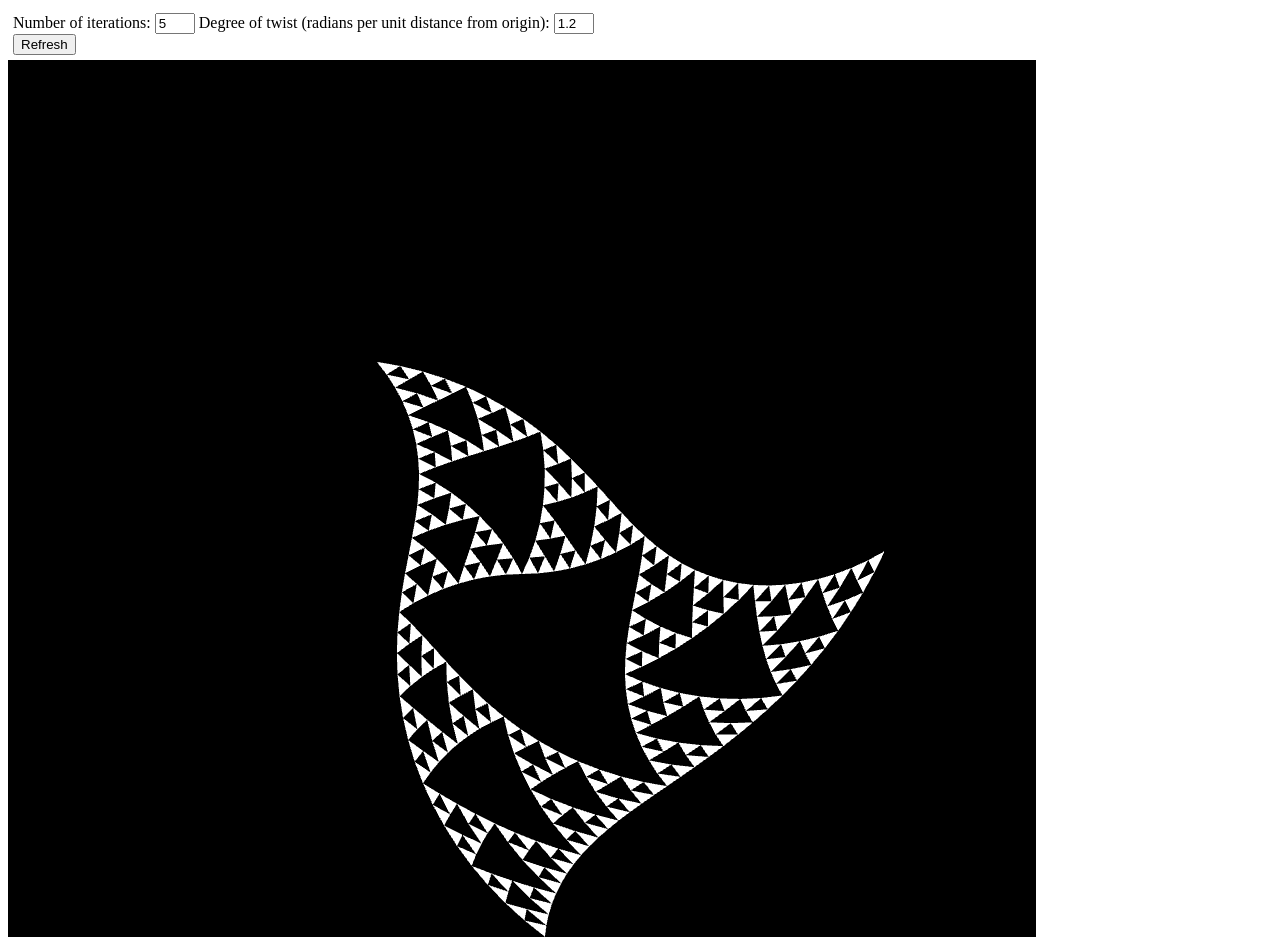
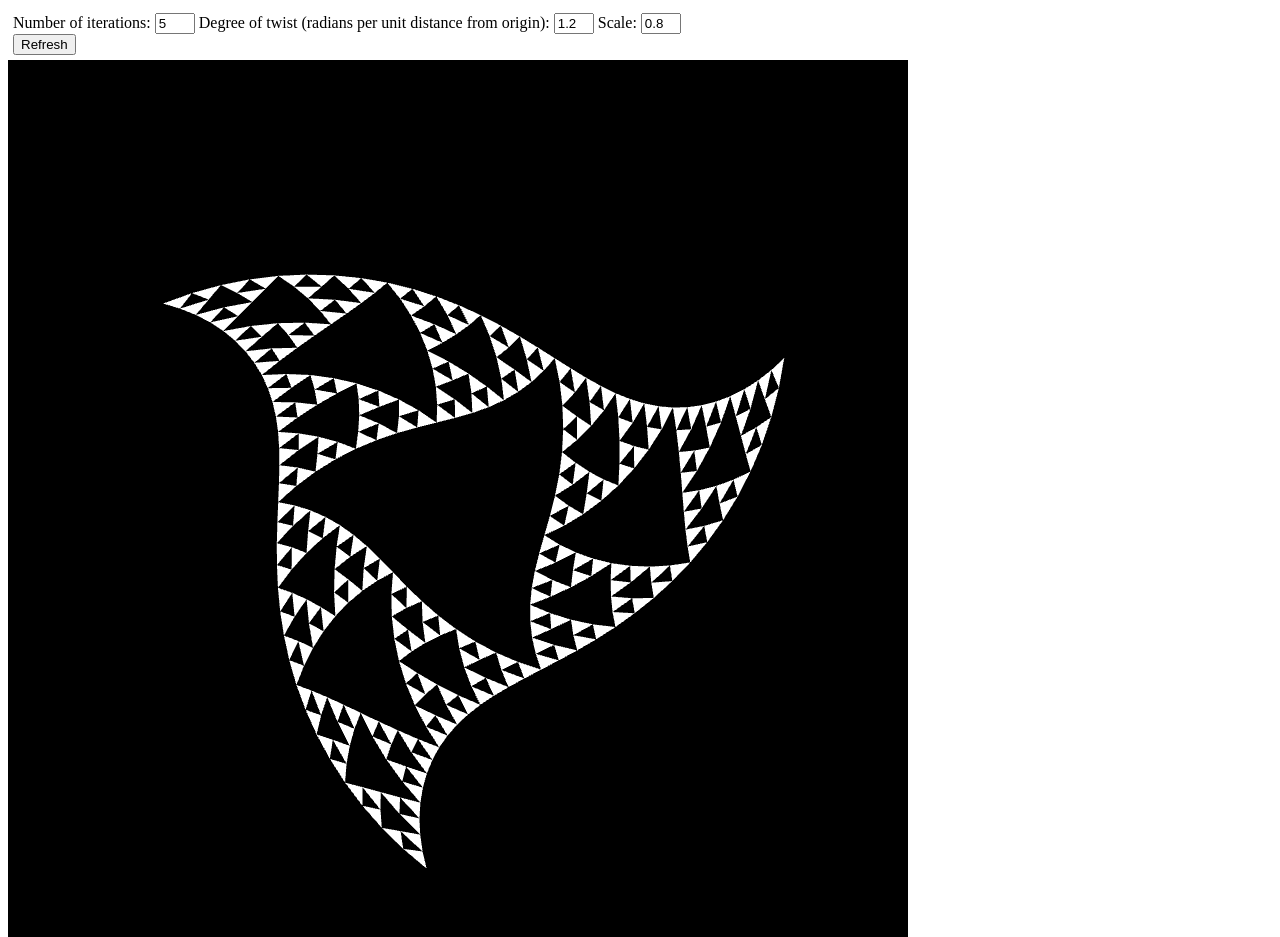
Before and after one commit to thorharley/webgl-assignments, a plain HTML site: page gasket/gasket.html in a window 1280 px wide. Shown: the top 937 px of the page. Drawn offline with Linux system fonts and the light colour scheme.

Commit message:
Fixed origin to centroid; added scale factor

```diff
--- a/gasket/gasket.html
+++ b/gasket/gasket.html
@@ -28,13 +28,16 @@
         <span>Degree of twist (radians per unit distance from origin): </span>
         <input id='twist' title='Degree of twist' value='1.2'>
 
+        <span>Scale: </span>
+        <input id='scale' title='Scale' value='0.8'>
+
         <div>
             <button onClick='refresh()'>Refresh</button>
         </div>
     </div>
 
     <div>
-        <canvas id='gl-canvas' width='1028' height='1028'></canvas>
+        <canvas id='gl-canvas' width='900' height='900'></canvas>
     </div>
 </body>
 </head>
--- a/gasket/gasket.js
+++ b/gasket/gasket.js
@@ -1,6 +1,7 @@
 var points = [];
 var ITERATIONS;
 var THETA;
+var SCALE;
 var canvas;
 var iterationsInput;
 var twistInput;
@@ -8,6 +9,7 @@ var twistInput;
 window.onload = function init() {
     iterationsInput = document.getElementById('iterations');
     twistInput = document.getElementById('twist');
+    scaleInput = document.getElementById('scale');
     canvas = document.getElementById('gl-canvas');
     gl = WebGLUtils.setupWebGL(canvas);
     if (!gl) {
@@ -64,15 +66,16 @@ function render() {
 var refresh = function() {
     ITERATIONS = parseFloat(iterationsInput.value);
     THETA = parseFloat(twistInput.value);
+    SCALE = parseFloat(scaleInput.value);
 
     points = [];
 
     /* Initial triangle */
 
     var vertices = [
-        vec2(-0.5, -0.5),
-        vec2(0, 0.5),
-        vec2(0.5, -0.5)
+        vec2(-SCALE*Math.cos(Math.PI/6), -SCALE*Math.sin(Math.PI/6)),
+        vec2(0, SCALE),
+        vec2(SCALE*Math.cos(Math.PI/6), -SCALE*Math.sin(Math.PI/6))
     ];
 
     divideTriangle(vertices[0], vertices[1], vertices[2], ITERATIONS);
@@ -96,5 +99,4 @@ var refresh = function() {
     gl.enableVertexAttribArray(vPosition);
 
     render();
-
 };
```
